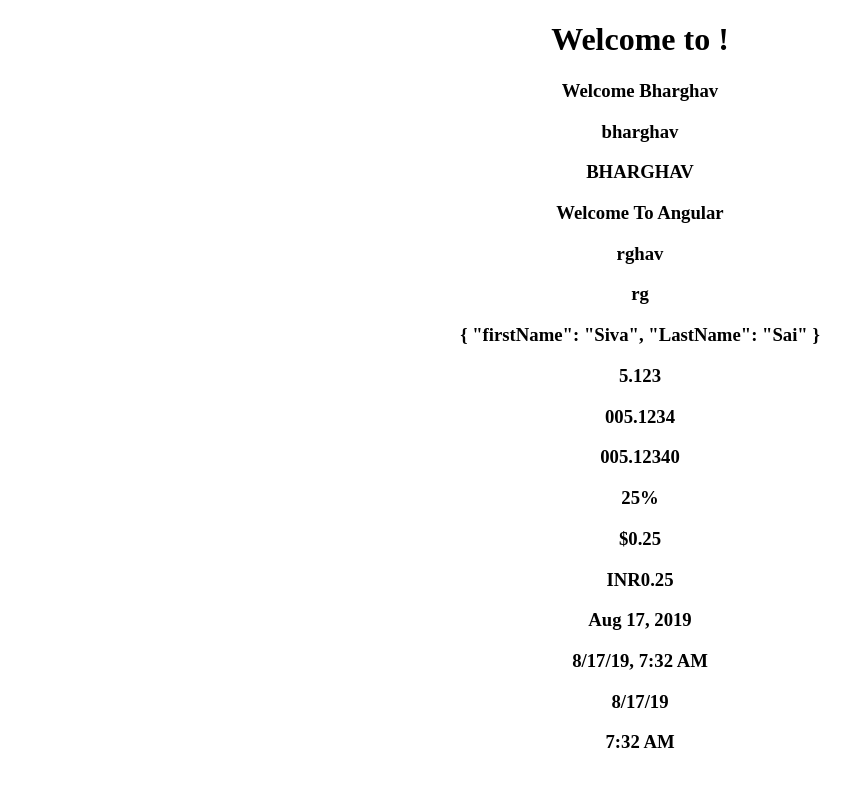
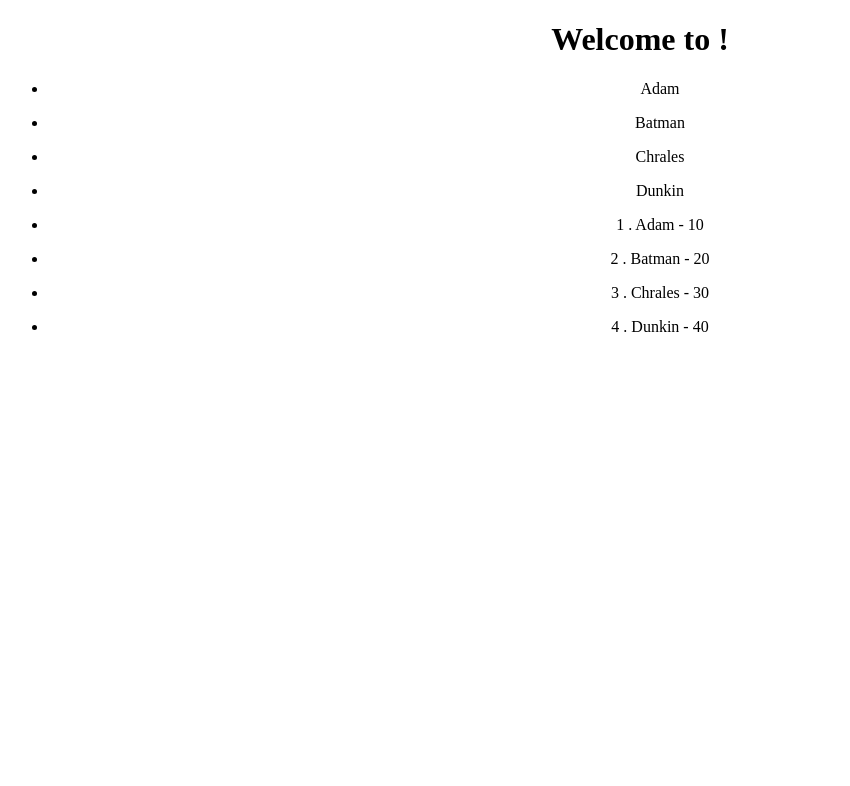
Before and after one commit to Bharghavchowdary/Angular, an Angular app: page / in a window 1280 px wide. Shown: the top 786 px of the page, without its empty margins (0-850 px from the left). Built offline with nearby package versions, Linux system fonts and the light colour scheme.

Commit message:
#imp Service

```diff
--- a/src/app/app.component.html
+++ b/src/app/app.component.html
@@ -3,7 +3,7 @@
   <h1>
     Welcome to {{ message }}!
   </h1>
-  <app-test></app-test>
 
-
+ <app-employee-list></app-employee-list>
+ <app-employee-detail></app-employee-detail>
 </div>
--- a/src/app/app.module.ts
+++ b/src/app/app.module.ts
@@ -5,12 +5,16 @@
 import { AppComponent } from './app.component';
 import { TestComponent } from './test/test.component';
 import { BindingComponent } from './binding/binding.component';
+import { EmployeeDetailComponent } from './employee-detail/employee-detail.component';
+import { EmployeeListComponent } from './employee-list/employee-list.component';
 
 @NgModule({
   declarations: [
     AppComponent,
     TestComponent,
-    BindingComponent
+    BindingComponent,
+    EmployeeDetailComponent,
+    EmployeeListComponent
   ],
   imports: [
     BrowserModule,
--- /dev/null
+++ b/src/app/employee-detail/employee-detail.component.html
@@ -0,0 +1,3 @@
+<ul *ngFor='let employee of employees'>
+    <li >{{employee.id}} . {{employee.name}} - {{employee.age}}</li>
+</ul>
--- /dev/null
+++ b/src/app/employee-detail/employee-detail.component.ts
@@ -0,0 +1,17 @@
+import { Component, OnInit } from '@angular/core';
+import { EmployeeServiceService } from '../employee-service.service';
+
+@Component({
+  selector: 'app-employee-detail',
+  templateUrl: './employee-detail.component.html',
+  styleUrls: ['./employee-detail.component.css']
+})
+export class EmployeeDetailComponent implements OnInit {
+public employees=[];
+  constructor(private _employeeService:EmployeeServiceService) { }
+
+  ngOnInit() {
+    this.employees=this._employeeService.getEmployees();
+  }
+
+}
--- /dev/null
+++ b/src/app/employee-list/employee-list.component.html
@@ -0,0 +1,3 @@
+<ul *ngFor='let employee of employees'>
+    <li >{{employee.name}}</li>
+</ul>
--- /dev/null
+++ b/src/app/employee-list/employee-list.component.ts
@@ -0,0 +1,18 @@
+import { Component, OnInit } from '@angular/core';
+import { EmployeeServiceService } from '../employee-service.service';
+
+
+@Component({
+  selector: 'app-employee-list',
+  templateUrl: './employee-list.component.html',
+  styleUrls: ['./employee-list.component.css']
+})
+export class EmployeeListComponent implements OnInit {
+public employees=[];
+  constructor(private _employeeService:EmployeeServiceService ) { }
+
+  ngOnInit() {
+    this.employees=this._employeeService.getEmployees();
+  }
+
+}
--- /dev/null
+++ b/src/app/employee-service.service.ts
@@ -0,0 +1,20 @@
+import { Injectable } from '@angular/core';
+
+@Injectable({
+  providedIn: 'root'
+})
+export class EmployeeServiceService {
+
+
+  constructor() { }
+
+  getEmployees(){
+return[
+  {"id":1,"name":"Adam","age":10},
+  {"id":2,"name":"Batman","age":20},
+  {"id":3,"name":"Chrales","age":30},
+  {"id":4,"name":"Dunkin","age":40}
+];
+
+  }
+}
```
Also changed, not shown: src/app/employee-detail/employee-detail.component.css (added), src/app/employee-list/employee-list.component.css (added).
